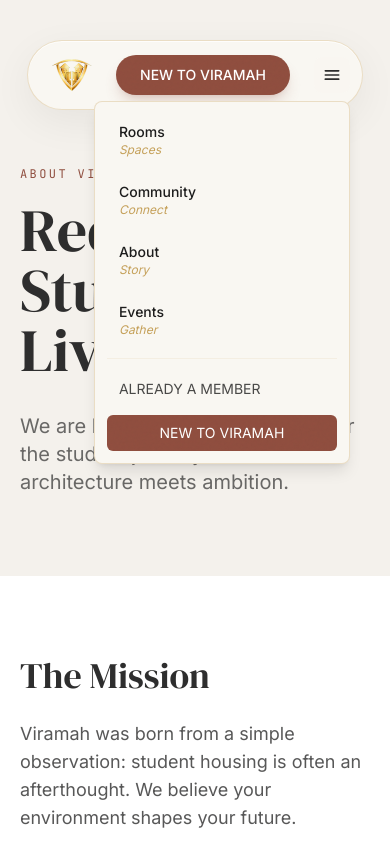
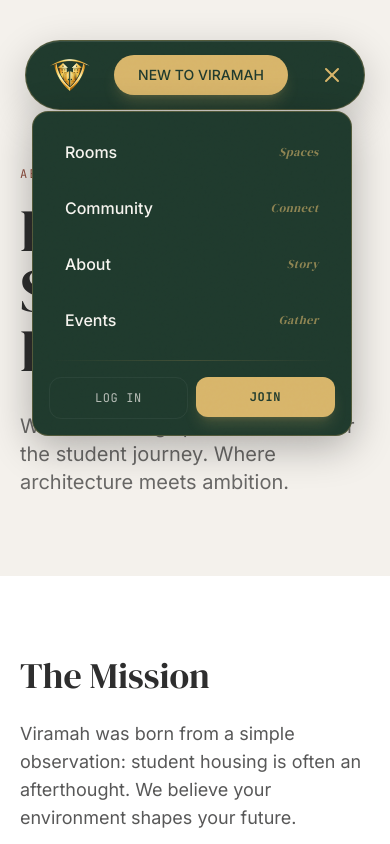
Before and after one commit to viramah-tech/Viramah-main, a Next.js app: page /about in a window 390 px wide. Both pictures are taken after a click on the button "Open menu". Shown: the top 844 px of the page. Built offline with nearby package versions, Linux system fonts and the light colour scheme.

Commit message:
nav update

```diff
--- a/src/app/page.tsx
+++ b/src/app/page.tsx
@@ -23,7 +23,7 @@ export default function Home() {
         <div
           className="absolute inset-0 -z-10"
           style={{
-            backgroundImage: `linear-gradient(to bottom, rgba(0,0,0,0) 40%, var(--sand-light) 95%), url('https://images.unsplash.com/photo-1513694203232-719a280e022f?auto=format&fit=crop&q=80&w=2000')`,
+            backgroundImage: `linear-gradient(to bottom, rgba(0,0,0,0) 40%, var(--sand-light) 95%), url('HERO.JPG')`,
             backgroundSize: 'cover',
             backgroundPosition: 'center',
             filter: 'grayscale(10%) contrast(95%)',
@@ -33,7 +33,7 @@ export default function Home() {
         <Container className="relative z-10">
           <div className="max-w-3xl">
             <span className="font-mono text-xs uppercase tracking-[0.2em] text-terracotta-raw opacity-70 block mb-6">
-              विरामाह — The Art of the REST
+              विरामाह — The Art of the Pause
             </span>
             <h1 className="font-display text-5xl md:text-7xl lg:text-[5.5rem] leading-[1.1] text-terracotta-raw mb-6">
               For the life you are building, a place to breathe.
--- a/src/components/layout/Navigation.tsx
+++ b/src/components/layout/Navigation.tsx
@@ -1,6 +1,7 @@
 "use client";
 
 import Link from "next/link";
+import { motion, AnimatePresence } from "framer-motion";
 import { cn } from "@/lib/utils";
 import { useState, useEffect, memo, useRef } from "react";
 
@@ -61,10 +62,10 @@ export function Navigation() {
             <nav
                 className={cn(
                     "pointer-events-auto relative flex items-center justify-between px-3 pl-6 pr-3 h-[70px] gap-6",
-                    "bg-ivory border border-gold/30 rounded-full",
-                    "shadow-[0_12px_40px_rgba(0,0,0,0.06),inset_0_1px_0_rgba(255,255,255,0.8)]",
+                    "bg-luxury-green border border-gold/30 rounded-full",
+                    "shadow-[0_12px_40px_rgba(0,0,0,0.2),inset_0_1px_0_rgba(255,255,255,0.1)]",
                     "transition-all duration-500",
-                    scrolled && "bg-ivory/80 backdrop-blur-md h-[60px]"
+                    scrolled && "bg-luxury-green/80 backdrop-blur-md h-[60px]"
                 )}
             >
                 {/* Brand */}
@@ -76,7 +77,7 @@ export function Navigation() {
                 </Link>
 
                 {/* Links - Pure CSS hover */}
-                <div className="hidden md:flex items-center gap-1 bg-sand-light/50 p-1.5 rounded-full relative">
+                <div className="hidden md:flex items-center gap-1 bg-white/5 p-1.5 rounded-full relative border border-white/5">
                     {NAV_LINKS.map((link) => (
                         <Link
                             key={link.href}
@@ -84,17 +85,17 @@ export function Navigation() {
                             className="group/link relative px-5 py-2 rounded-full z-10 overflow-hidden"
                         >
                             {/* Background indicator */}
-                            <div className="absolute inset-0 bg-ivory rounded-full shadow-[0_4px_15px_rgba(0,0,0,0.05),inset_0_0_0_1px_rgba(197,160,89,0.2)] opacity-0 group-hover/link:opacity-100 transition-opacity duration-300" />
+                            <div className="absolute inset-0 bg-white/10 rounded-full shadow-[0_4px_15px_rgba(0,0,0,0.05),inset_0_0_0_1px_rgba(255,255,255,0.1)] opacity-0 group-hover/link:opacity-100 transition-opacity duration-300" />
 
                             {/* Dual Text Container */}
                             <div className="relative h-5 overflow-hidden z-10">
                                 <div className="flex flex-col transition-transform duration-300 ease-out group-hover/link:-translate-y-5">
                                     {/* Primary Label */}
-                                    <span className="font-body text-sm font-medium text-ink h-5 leading-5 whitespace-nowrap">
+                                    <span className="font-body text-sm font-medium text-off-white h-5 leading-5 whitespace-nowrap">
                                         {link.label}
                                     </span>
                                     {/* Secondary Label (Gold, Italic) */}
-                                    <span className="font-body text-sm font-medium text-gold italic h-5 leading-5 whitespace-nowrap">
+                                    <span className="font-body text-sm font-medium text-champagne-gold italic h-5 leading-5 whitespace-nowrap">
                                         {link.labelAlt}
                                     </span>
                                 </div>
@@ -109,13 +110,13 @@ export function Navigation() {
                 <div className="flex items-center gap-2">
                     <Link
                         href="/login"
-                        className="px-5 py-2.5 rounded-full text-sm font-medium text-ink/70 hover:text-ink hover:bg-sand-dark/50 transition-colors hidden sm:block font-mono text-xs uppercase tracking-wider"
+                        className="px-5 py-2.5 rounded-full text-sm font-medium text-off-white/70 hover:text-off-white hover:bg-white/10 transition-colors hidden sm:block font-mono text-xs uppercase tracking-wider"
                     >
                         ALREADY A MEMBER
                     </Link>
                     <Link
                         href="/signup"
-                        className="px-6 py-2.5 rounded-full text-sm font-medium bg-terracotta-raw text-white shadow-lg shadow-terracotta-raw/20 hover:bg-terracotta-raw/90 hover:-translate-y-0.5 transition-all duration-300"
+                        className="px-6 py-2.5 rounded-full text-sm font-medium bg-champagne-gold text-luxury-green shadow-lg shadow-champagne-gold/20 hover:bg-champagne-gold/90 hover:-translate-y-0.5 transition-all duration-300"
                     >
                         NEW TO VIRAMAH
                     </Link>
@@ -148,34 +149,91 @@ function MobileMenuButtonAndPanel({ navLinks }: { navLinks: NavLink[] }) {
                 aria-expanded={open}
                 aria-label="Open menu"
                 onClick={() => setOpen((v) => !v)}
-                className="inline-flex items-center justify-center p-2 rounded-lg bg-ivory/80 "
+                className={cn(
+                    "inline-flex items-center justify-center p-2 rounded-full transition-all duration-300",
+                    open ? "bg-luxury-green text-champagne-gold rotate-90" : "bg-white/10 hover:bg-white/20 text-off-white"
+                )}
             >
-                <svg width="20" height="20" viewBox="0 0 24 24" fill="none" xmlns="http://www.w3.org/2000/svg">
-                    <path d="M4 7H20" stroke="#2B2B2B" strokeWidth="2" strokeLinecap="round" strokeLinejoin="round" />
-                    <path d="M4 12H20" stroke="#2B2B2B" strokeWidth="2" strokeLinecap="round" strokeLinejoin="round" />
-                    <path d="M4 17H20" stroke="#2B2B2B" strokeWidth="2" strokeLinecap="round" strokeLinejoin="round" />
+                {open ? (
+                    <svg width="24" height="24" viewBox="0 0 24 24" fill="none" stroke="currentColor" strokeWidth="2" strokeLinecap="round" strokeLinejoin="round">
+                        <line x1="18" y1="6" x2="6" y2="18"></line>
+                        <line x1="6" y1="6" x2="18" y2="18"></line>
                     </svg>
+                ) : (
+                    <svg width="24" height="24" viewBox="0 0 24 24" fill="none" stroke="currentColor" strokeWidth="2" strokeLinecap="round" strokeLinejoin="round">
+                        <line x1="4" y1="12" x2="20" y2="12"></line>
+                        <line x1="4" y1="6" x2="20" y2="6"></line>
+                        <line x1="4" y1="18" x2="20" y2="18"></line>
+                    </svg>
+                )}
             </button>
 
+            <AnimatePresence>
                 {open && (
-                <div className="absolute right-0 mt-2 w-64 bg-ivory border border-gold/30 rounded-lg shadow-lg p-3 flex flex-col gap-2 z-50">
-                    {navLinks.map((l) => (
-                        <Link key={l.href} href={l.href} onClick={() => setOpen(false)} className="px-3 py-2 rounded-md hover:bg-sand-light text-ink">
-                            <div className="text-sm font-medium">{l.label}</div>
-                            <div className="text-xs text-gold italic">{l.labelAlt}</div>
+                    <motion.div
+                        initial={{ opacity: 0, y: -20, scale: 0.95, filter: "blur(10px)" }}
+                        animate={{ opacity: 1, y: 0, scale: 1, filter: "blur(0px)" }}
+                        exit={{ opacity: 0, y: -20, scale: 0.95, filter: "blur(10px)" }}
+                        transition={{ duration: 0.3, ease: [0.23, 1, 0.32, 1] }}
+                        className="absolute right-0 top-full mt-4 w-80 bg-luxury-green border border-gold/30 rounded-2xl shadow-[0_10px_40px_rgba(0,0,0,0.3)] p-4 flex flex-col gap-2 z-50 overflow-hidden origin-top-right backdrop-blur-xl"
+                    >
+                        {navLinks.map((l, i) => (
+                            <motion.div
+                                key={l.href}
+                                initial={{ opacity: 0, x: -20 }}
+                                animate={{ opacity: 1, x: 0 }}
+                                transition={{ delay: 0.1 + i * 0.05 }}
+                            >
+                                <Link
+                                    href={l.href}
+                                    onClick={() => setOpen(false)}
+                                    className="group flex items-center justify-between px-4 py-3 rounded-xl hover:bg-white/5 transition-colors"
+                                >
+                                    <span className="text-off-white font-medium group-hover:text-champagne-gold transition-colors">{l.label}</span>
+                                    <span className="text-xs text-champagne-gold/60 italic font-display tracking-wider group-hover:text-champagne-gold transition-colors">{l.labelAlt}</span>
                                 </Link>
+                            </motion.div>
                         ))}
 
-                    <hr className="border-t border-gold/10 my-1" />
+                        <motion.div
+                            initial={{ opacity: 0 }}
+                            animate={{ opacity: 1 }}
+                            transition={{ delay: 0.3 }}
+                            className="h-px w-full bg-gradient-to-r from-transparent via-gold/20 to-transparent my-2"
+                        />
 
-                    <Link href="/login" onClick={() => setOpen(false)} className="px-3 py-2 rounded-md text-sm text-ink/80 hover:bg-sand-light">
-                        ALREADY A MEMBER
+                        <div className="grid grid-cols-2 gap-2">
+                            <motion.div
+                                initial={{ opacity: 0, y: 10 }}
+                                animate={{ opacity: 1, y: 0 }}
+                                transition={{ delay: 0.4 }}
+                            >
+                                <Link
+                                    href="/login"
+                                    onClick={() => setOpen(false)}
+                                    className="flex items-center justify-center px-4 py-3 rounded-xl text-xs font-mono uppercase tracking-wider text-off-white/70 hover:text-off-white hover:bg-white/5 border border-white/5 transition-all"
+                                >
+                                    Log In
                                 </Link>
-                    <Link href="/signup" onClick={() => setOpen(false)} className="px-3 py-2 rounded-md text-sm bg-terracotta-raw text-white text-center">
-                        NEW TO VIRAMAH
+                            </motion.div>
+
+                            <motion.div
+                                initial={{ opacity: 0, y: 10 }}
+                                animate={{ opacity: 1, y: 0 }}
+                                transition={{ delay: 0.5 }}
+                            >
+                                <Link
+                                    href="/signup"
+                                    onClick={() => setOpen(false)}
+                                    className="flex items-center justify-center px-4 py-3 rounded-xl text-xs font-mono uppercase tracking-wider bg-champagne-gold text-luxury-green font-bold shadow-lg shadow-champagne-gold/20 hover:scale-[1.02] active:scale-[0.98] transition-all"
+                                >
+                                    Join
                                 </Link>
+                            </motion.div>
                         </div>
+                    </motion.div>
                 )}
+            </AnimatePresence>
         </div>
     );
 }
```
Also changed, not shown: src/styles/globals.css (+14 -1 lines), 1 other file (tests, documents, lock files or other folders). Lines whose indentation alone changed are shown as unchanged.
